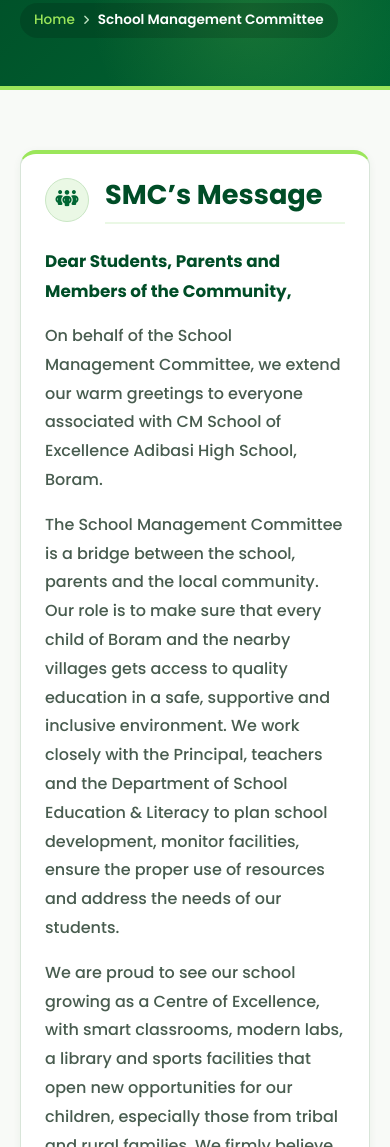
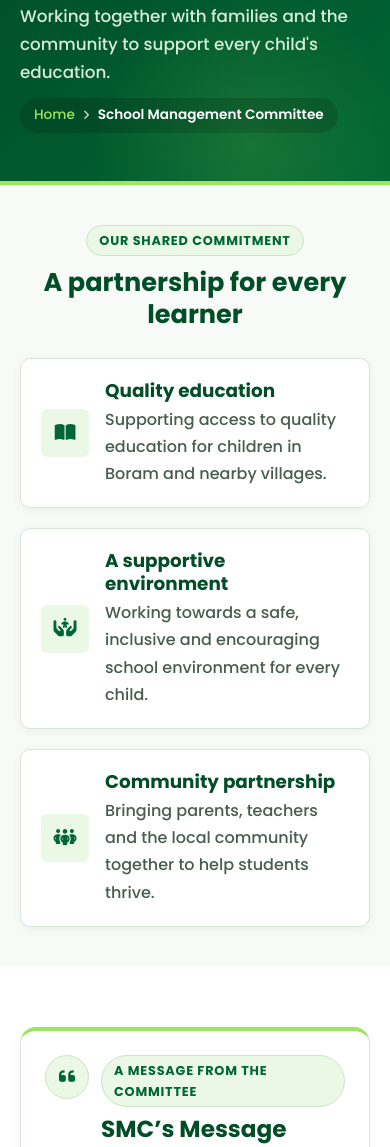
Before and after one commit to olfant/cm-soe-adibasi-hs-boram, a plain HTML site: page school-management-committee.html in a window 390 px wide. Shown: the part 306-1453 px from the top of the page. Drawn offline with Linux system fonts and the light colour scheme.

Commit message:
update and add responsiveness

```diff
--- a/assets/css/style.css
+++ b/assets/css/style.css
@@ -1319,6 +1319,87 @@ p:last-child { margin-bottom: 0; }
   color: var(--primary-green);
 }
 
+.smc-overview {
+  padding: clamp(40px, 6vw, 64px) 0;
+  background: var(--light-bg);
+}
+
+.smc-overview-heading {
+  margin-bottom: 28px;
+  text-align: center;
+}
+
+.smc-overview-heading h2 {
+  margin: 0;
+  color: var(--dark-forest-green);
+  font-size: clamp(1.6rem, 3vw, 2rem);
+}
+
+.smc-priority-grid {
+  display: grid;
+  grid-template-columns: repeat(3, minmax(0, 1fr));
+  gap: 20px;
+}
+
+.smc-priority-card {
+  height: 100%;
+  padding: 26px;
+  background: var(--white);
+  border: 1px solid var(--border-light);
+  border-radius: var(--radius-md);
+  box-shadow: var(--shadow-sm);
+  transition: var(--transition);
+}
+
+.smc-priority-card:hover {
+  transform: translateY(-4px);
+  box-shadow: var(--shadow-md);
+}
+
+.smc-priority-icon {
+  display: grid;
+  width: 48px;
+  height: 48px;
+  margin-bottom: 18px;
+  place-items: center;
+  color: var(--primary-green);
+  background: var(--soft-green);
+  border-radius: var(--radius-sm);
+  font-size: 1.15rem;
+}
+
+.smc-priority-card h3 {
+  margin: 0 0 10px;
+  color: var(--dark-forest-green);
+  font-size: 1.15rem;
+}
+
+.smc-priority-card p {
+  margin: 0;
+  line-height: 1.7;
+}
+
+.smc-message-section {
+  background: var(--white);
+}
+
+.smc-page .message-heading {
+  align-items: flex-start;
+}
+
+.smc-page .message-heading > div {
+  flex: 1;
+}
+
+.smc-page .message-heading .section-tag {
+  margin-bottom: 8px;
+}
+
+.smc-page .message-heading h2 {
+  padding: 0;
+  border: 0;
+}
+
 .message-letter {
   max-width: 980px;
   margin: 0 auto 32px;
@@ -2128,6 +2209,29 @@ textarea.form-control {
   }
   .infrastructure-grid {
     grid-template-columns: 1fr;
+  }
+  .smc-priority-grid {
+    grid-template-columns: 1fr;
+  }
+  .smc-priority-card {
+    display: grid;
+    grid-template-columns: 48px minmax(0, 1fr);
+    column-gap: 16px;
+    align-items: center;
+    padding: 20px;
+  }
+  .smc-priority-icon {
+    grid-row: span 2;
+    margin: 0;
+  }
+  .smc-priority-card h3 {
+    margin-bottom: 4px;
+  }
+  .smc-page .message-heading {
+    gap: 12px;
+  }
+  .smc-page .message-heading h2 {
+    font-size: 1.45rem;
   }
   .message-letter {
     padding: 24px;
--- a/school-management-committee.html
+++ b/school-management-committee.html
@@ -24,7 +24,7 @@
   <!-- Site Stylesheet -->
   <link rel="stylesheet" href="assets/css/style.css">
 </head>
-<body data-page="about">
+<body data-page="about" class="smc-page">
   <a href="#main-content" class="skip-link">Skip to main content</a>
 <header class="site-branding-header" id="top">
       <div class="site-container">
@@ -129,6 +129,7 @@
     <header class="page-banner">
       <div class="site-container page-banner-content">
         <h1>School Management Committee</h1>
+        <p>Working together with families and the community to support every child's education.</p>
         <nav aria-label="Breadcrumb">
           <ol class="breadcrumbs">
             <li><a href="index.html">Home</a></li>
@@ -139,12 +140,41 @@
       </div>
     </header>
 
-    <div class="page-content-section">
+    <section class="smc-overview" aria-label="Committee priorities">
+      <div class="site-container">
+        <div class="smc-overview-heading">
+          <span class="section-tag">Our shared commitment</span>
+          <h2>A partnership for every learner</h2>
+        </div>
+        <div class="smc-priority-grid">
+          <article class="smc-priority-card">
+            <span class="smc-priority-icon" aria-hidden="true"><i class="fa-solid fa-book-open"></i></span>
+            <h3>Quality education</h3>
+            <p>Supporting access to quality education for children in Boram and nearby villages.</p>
+          </article>
+          <article class="smc-priority-card">
+            <span class="smc-priority-icon" aria-hidden="true"><i class="fa-solid fa-hands-holding-child"></i></span>
+            <h3>A supportive environment</h3>
+            <p>Working towards a safe, inclusive and encouraging school environment for every child.</p>
+          </article>
+          <article class="smc-priority-card">
+            <span class="smc-priority-icon" aria-hidden="true"><i class="fa-solid fa-people-group"></i></span>
+            <h3>Community partnership</h3>
+            <p>Bringing parents, teachers and the local community together to help students thrive.</p>
+          </article>
+        </div>
+      </div>
+    </section>
+
+    <div class="page-content-section smc-message-section">
       <div class="site-container">
         <article class="content-block message-letter fade-in-up">
           <div class="message-heading">
-            <span class="message-icon" aria-hidden="true"><i class="fa-solid fa-people-group"></i></span>
-            <h2>SMC’s Message</h2>
+            <span class="message-icon" aria-hidden="true"><i class="fa-solid fa-quote-left"></i></span>
+            <div>
+              <span class="section-tag">A message from the committee</span>
+              <h2>SMC’s Message</h2>
+            </div>
           </div>
           <p class="message-salutation">Dear Students, Parents and Members of the Community,</p>
           <p>On behalf of the School Management Committee, we extend our warm greetings to everyone associated with CM School of Excellence Adibasi High School, Boram.</p>
```
